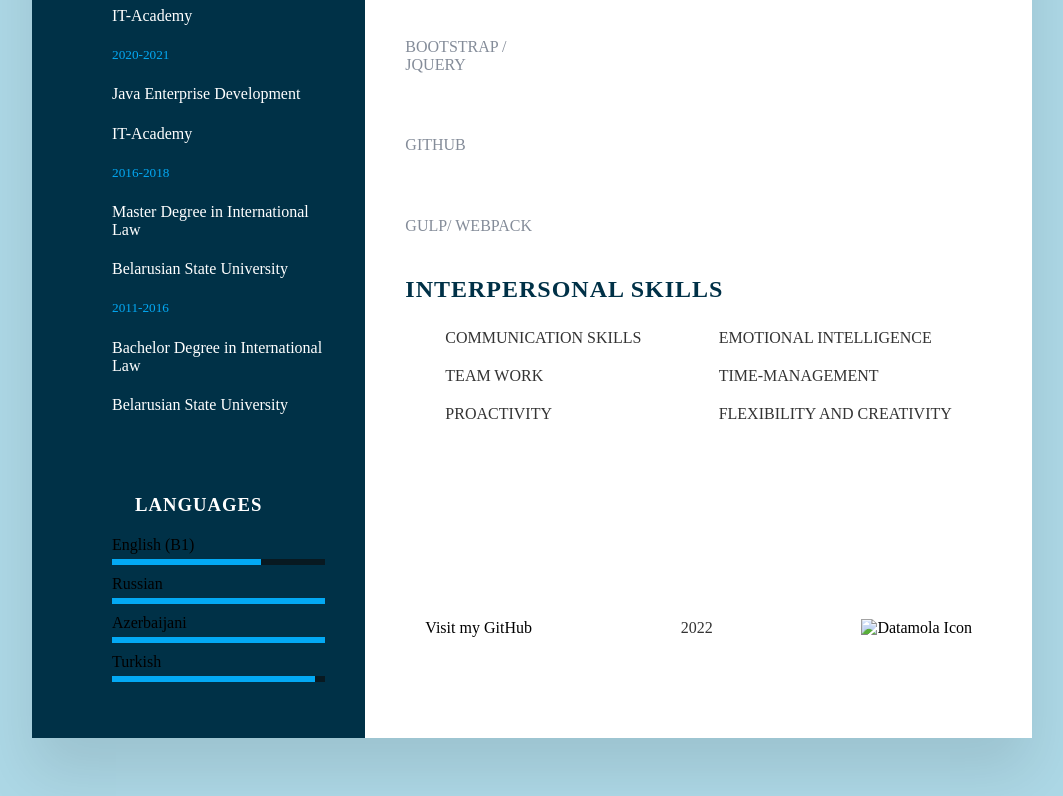
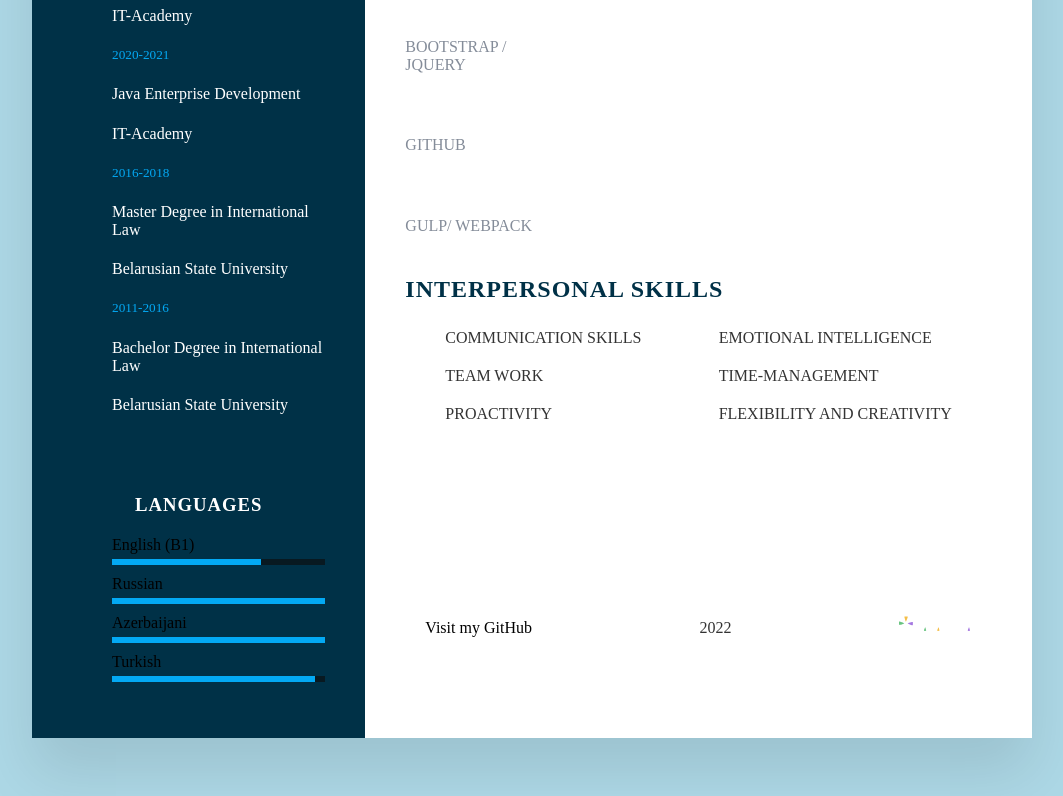
Before and after one commit to Nurlan3193/My-cv, a plain HTML site: page index.html in a window 1280 px wide. Shown: the part 1084-1880 px from the top of the page, without its empty margins (108-1171 px from the left). Drawn offline with Linux system fonts and the light colour scheme.

Commit message:
update:add logo svg

```diff
--- a/index.html
+++ b/index.html
@@ -191,7 +191,7 @@
         <a class="my-github" href="https://github.com/Nurlan3193">Visit my GitHub</a>
         <p> 2022</p>
         <a href="https://www.datamola.com/js-from-zero-to-hero">
-          <img src="./logo.svg/dm-logo.svg" alt="Datamola Icon" width="73" height="26" />
+          <img src="./dm-logo.svg" alt="Datamola Icon" width="73" height="26" />
         </a>
       </footer>
     </div>
```
